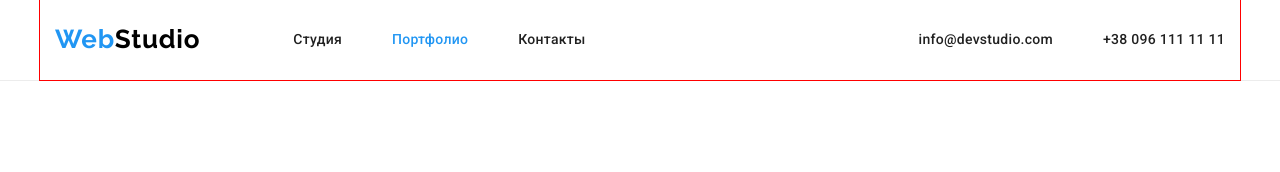
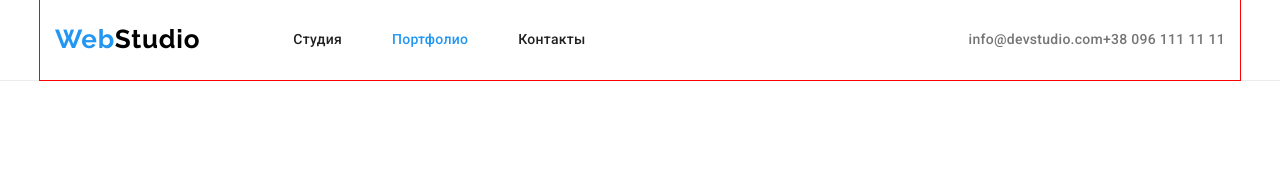
Before and after one commit to LanOks13/goit-markup-hw-04, a plain HTML site: page portfolio.html in a window 1280 px wide. Shown: the top 172 px of the page. Drawn offline with nearby package versions, Linux system fonts and the light colour scheme.

Commit message:
Внесено зміни в Header.

```diff
--- a/css/styles.css
+++ b/css/styles.css
@@ -53,6 +53,15 @@ p {
   margin: 0;
 }
 
+.container {
+  width: 1200px;
+  padding-left: 15px;
+  padding-right: 15px;
+  margin-left: auto;
+  margin-right: auto;
+  outline: 1px solid red;
+}
+
 .list {
   list-style: none;
 }
@@ -61,15 +70,6 @@ img {
   display: block;
   max-width: 100%;
   height: auto;
-}
-
-.container {
-  width: 1200px;
-  padding-left: 15px;
-  padding-right: 15px;
-  margin-left: auto;
-  margin-right: auto;
-  outline: 1px solid red;
 }
 
 /* ВЕРХНЯЯ ЛИНИЯ - HEADER */
@@ -85,8 +85,8 @@ img {
 
 .site-nav {
   display: flex;
+  align-items: center;
   margin-left: 93px;
-  align-items: center;
 }
 
 /* 1-й спосіб відступу елементів один від одного */
@@ -97,12 +97,6 @@ img {
 /* 2-й спосіб відступу елементів один від одного */
 .site-nav .item + .item {
   margin-left: 50px;
-}
-
-.site-nav .link-nav {
-  display: block;
-  padding-top: 32px;
-  padding-bottom: 32px;
 }
 
 .list-contact {
@@ -123,18 +117,19 @@ img {
   margin-left: 50px;
 }*/
 
+/*
 .list-contact .item + .item {
   margin-left: 50px;
-}
-
-.list-contact .link-header {
-  display: block;
-  padding-top: 32px;
-  padding-bottom: 32px;
-}
+} */
 
 .list-contact .cont-item + .cont-item {
   margin-left: 30px;
+}
+
+.site-nav .link-nav {
+  display: inline-block;
+  padding-top: 32px;
+  padding-bottom: 32px;
 }
 
 .link-logo-header {
@@ -156,9 +151,7 @@ img {
   color: var(--alt-text-cl);
 }
 
-.link-nav,
-.list-contact .link-header {
-  display: flex;
+.link-nav {
   align-items: center;
   font-weight: 500;
   font-size: 14px;
@@ -168,8 +161,17 @@ img {
   text-decoration: none;
 }
 
-.link-header {
+.list-contact .link-header {
+  display: flex;
+  align-items: center;
+  font-weight: 500;
+  font-size: 14px;
+  line-height: 1.14;
+  letter-spacing: 0.02em;
   color: var(--main-text-cl);
+  text-decoration: none;
+  padding-top: 32px;
+  padding-bottom: 32px;
 }
 
 .link-nav:hover,
```
